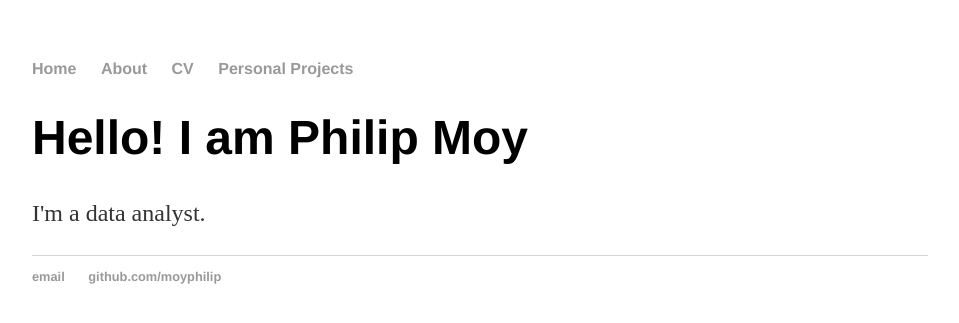
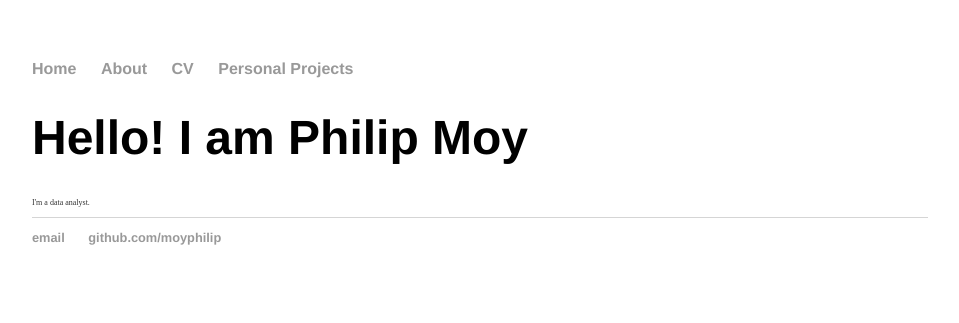
Before and after one commit to moyphilip/moyphilip.github.io, a Jekyll site: the page built from index.html, in a window 1280 px wide. Shown: the top 323 px of the page, without its empty margins (160-1119 px from the left). Built offline with Jekyll 4.4.1, drawn with Linux system fonts in a browser that asks for light colours.

Commit message:
paragraph font size to .5em

```diff
--- a/css/main.css
+++ b/css/main.css
@@ -24,7 +24,7 @@ h1 {
     font-family:'Helvetica', 'Arial', 'Sans-Serif';
 }
 p {
-    font-size: 1.5em;
+    font-size: .5em;
     line-height: 1.4em;
     color: #333;
 }
```
